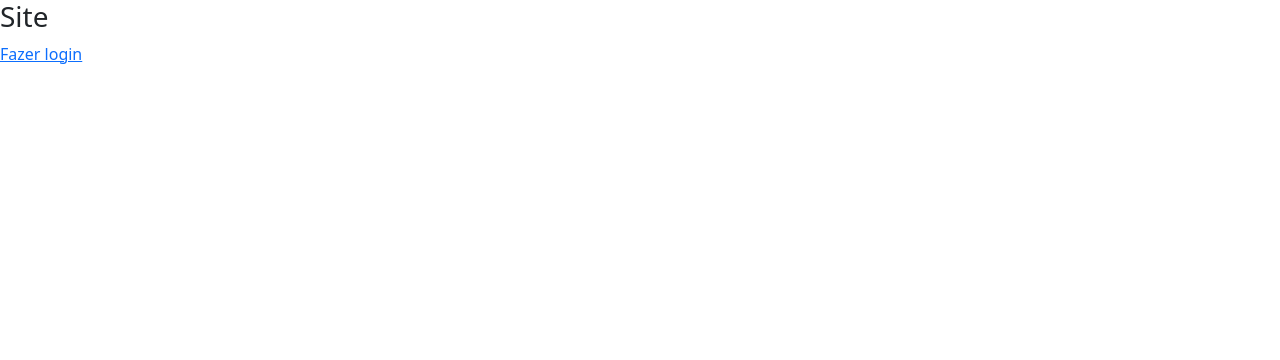
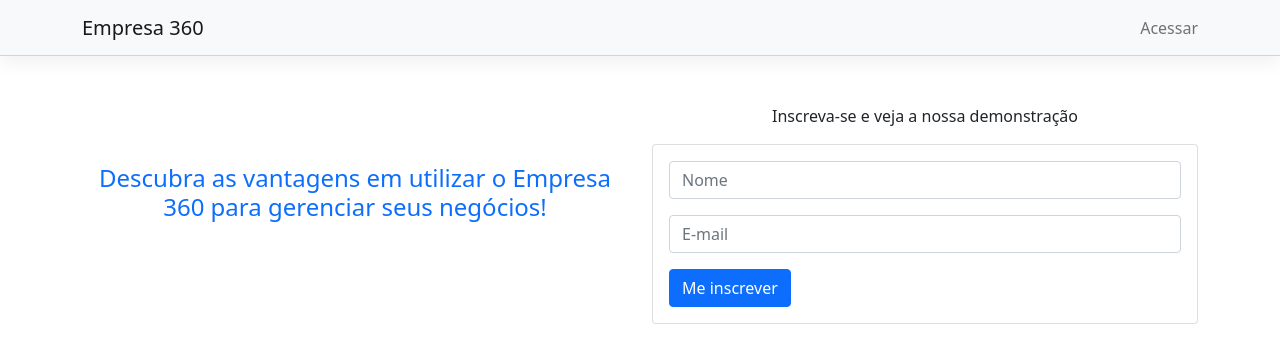
Before and after one commit to murilloaguiar/empresa360, a Vue app: page / in a window 1280 px wide. Shown: the top 360 px of the page. Built offline with nearby package versions, Linux system fonts and the light colour scheme.

Commit message:
Implementando o componente Site,Login e Home. Navegação programática

```diff
--- a/src/views/Home.vue
+++ b/src/views/Home.vue
@@ -1,7 +1,54 @@
 <template>
    <div>
-      <h3>Home</h3>
-      <router-link to="/">Sair</router-link>
+      <nav class="navbar navbar-light bg-light menu-superior">
+         <div class="container">
+               <a class="navbar-brand" href="#">Empresa 360</a>
+               <div class="navbar-nav">
+                  <ul class="navbar-nav">
+                     <li class="nav-item">
+                        <router-link class="nav-link" to="/">Sair</router-link>
+                     </li>
+                  </ul>
+               </div>
+         </div>
+      </nav>
 
+      <div class="d-flex">
+         <div class="list-group menu-esquerda">
+               <a class="list-group-item list-group-item-action" href="#"><i class="bi bi-speedometer2"></i> Dashboard</a>
+         </div>
+
+         <div class="w-100">
+               <nav aria-label="breadcrumb" class="pt-1 ps-3">
+                  <ol class="breadcrumb">
+                     <li class="breadcrumb-item active" aria-current="page">Dashboard</li>
+                  </ol>
+               </nav>
+
+               <div class="container-fluid">
+                  <h1 class="mt-4">Visões relacionadas ao menu</h1>
+                  <p>Aqui podemos apresentar as views de acordo com as opções do menu.</p>
+               </div>
+
+         </div>
+      </div>
    </div>
 </template>
+
+
+<style scoped>
+.menu-superior {
+   border-bottom: solid 1px #ccc;
+}
+
+.menu-esquerda {
+   border-right: solid 1px #ccc;
+   width: 250px;
+}
+
+.list-group-item {
+   border-top: none;
+   border-right: none;
+}
+
+</style>
--- a/src/views/Login.vue
+++ b/src/views/Login.vue
@@ -1,4 +1,57 @@
 <template>
-   <h3>Login</h3>
-   <router-link :to="{ path: '/home'}">Navegar para "/home"</router-link>
+   <div>
+      <nav class="navbar navbar-light bg-light menu-superior">
+         <div class="container">
+               <a class="navbar-brand" href="#">Empresa 360</a>
+               <div class="navbar-nav">
+                  <ul class="navbar-nav">
+                     <li class="nav-item">
+                        <router-link class="nav-link" to="/">Voltar</router-link>
+                     </li>
+                  </ul>
+               </div>
+         </div>
+      </nav>
+
+      <div class="row mt-5">
+         <div class="col-6 offset-3">
+               <div class="card">
+                  <p class="card-header">Entrar</p>
+                  <div class="card-body">
+                     <div class="mb-3">
+                        <input type="email" class="form-control" placeholder="E-mail">
+                     </div>
+                     <div class="mb-3">
+                        <input type="password" class="form-control" placeholder="Senha">
+                     </div>
+                     <button class="btn btn-primary" @click="navegarPara">Login</button>
+                  </div>
+               </div>
+         </div>
+      </div>
+   </div>
 </template>
+
+<script>
+export default {
+   name: 'Login',
+   methods: {
+      navegarPara(){
+         //console.log(this.$router)
+
+         //coletar os dado de email e senha
+         //realizar um requisição http de autenticação
+         //receber o token de autorização
+
+         this.$router.push('/home') //semelhante a propriedade to de router-link
+         //this.$router.push({path: '/home'})
+         //this.$router.replace('/home')
+         //this.$router.replace({ path: '/home'})
+         //this.$router.forward()
+         //this.$router.back()
+         //this.$router.go(2) //positivo para avançar e negativo para retroceder
+
+      }
+   }
+}
+</script>
--- a/src/views/Site.vue
+++ b/src/views/Site.vue
@@ -1,6 +1,49 @@
 <template>
    <div>
-      <h3>Site</h3>
-      <router-link to="/login">Fazer login</router-link>
+      <nav class="navbar navbar-light bg-light menu-superior">
+         <div class="container">
+               <a class="navbar-brand" href="#">Empresa 360</a>
+               <div class="navbar-nav">
+                  <ul class="navbar-nav">
+                     <li class="nav-item">
+                        <router-link class="nav-link" to="/login">Acessar</router-link>
+                     </li>
+                  </ul>
+               </div>
+         </div>
+      </nav>
+
+      <div class="container mt-5">
+         <div class="row">
+               <div class="col">
+                  <div class="destaque">
+                     <h4 class="text-primary text-center">Descubra as vantagens em utilizar o Empresa 360 para gerenciar seus negócios!</h4>
+                  </div>
+               </div>
+               <div class="col">
+                  <p class="text-center">Inscreva-se e veja a nossa demonstração</p>
+                  <div class="card">
+                     <div class="card-body">
+                           <div class="mb-3">
+                              <input type="text" class="form-control" placeholder="Nome">
+                           </div>
+                           <div class="mb-3">
+                              <input type="email" class="form-control" placeholder="E-mail">
+                           </div>
+                           <button class="btn btn-primary">Me inscrever</button>
+                     </div>
+                  </div>
+               </div>
+         </div>
+      </div>
    </div>
 </template>
+
+<style scoped>
+.menu-superior {
+    box-shadow: 0 0.5rem 1rem rgb(0 0 0 / 5%), inset 0 -1px 0 rgb(0 0 0 / 15%);
+}
+.destaque {
+    padding: 60px 15px;
+}
+</style>
```
